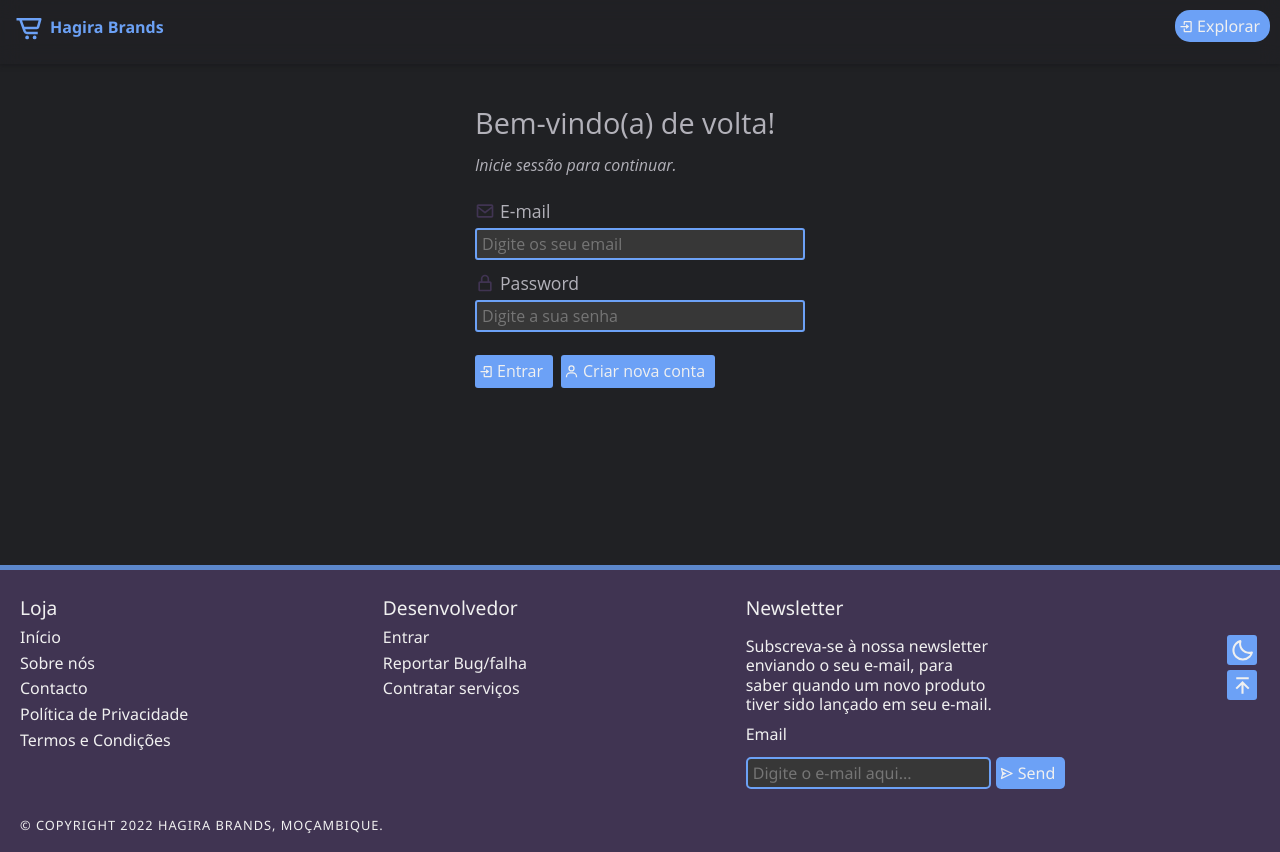
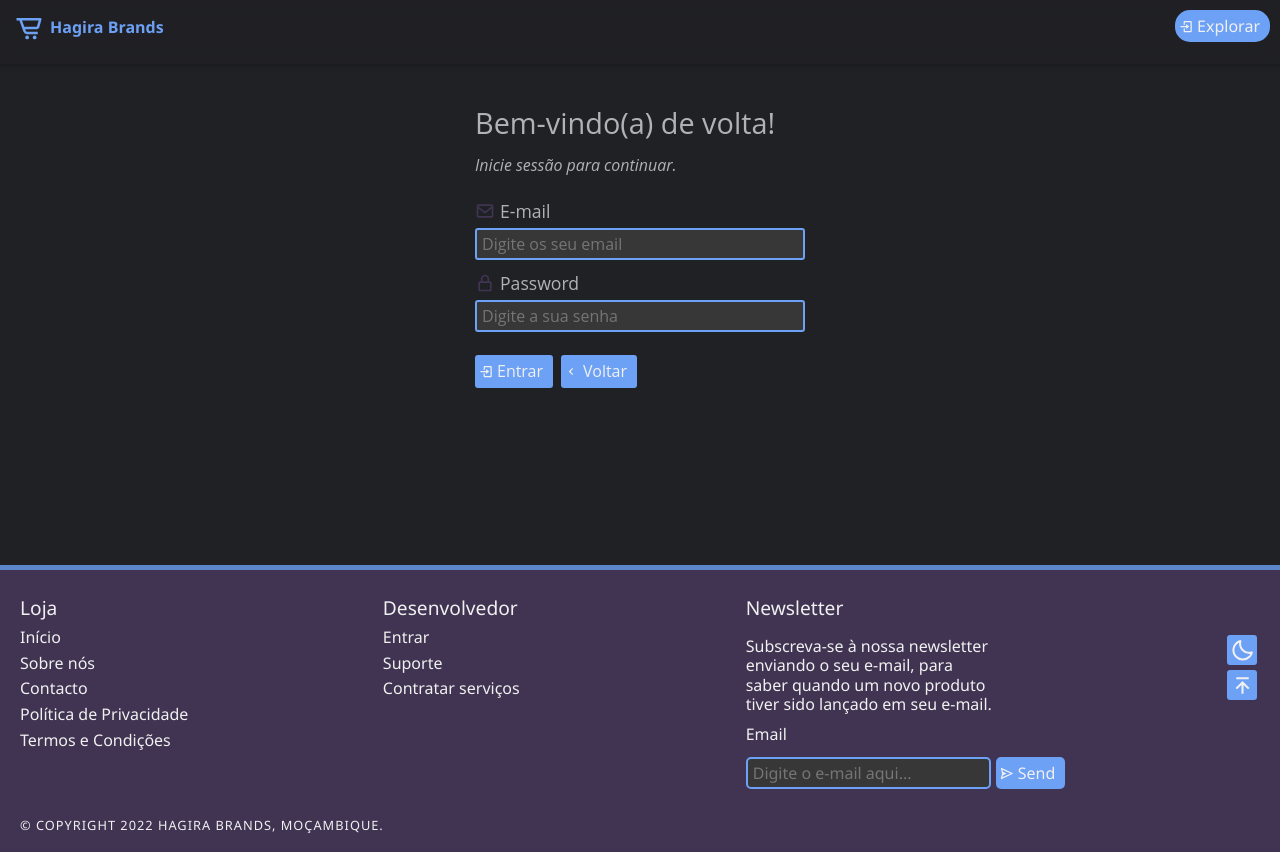
Before and after one commit to KainNhantumbo/Hagira-Brands-Store, a React (Create React App) app: page /login in a window 1280 px wide. Built offline with nearby package versions, Linux system fonts and the light colour scheme.

Commit message:
feat: created Support page.

```diff
--- a/src/App.jsx
+++ b/src/App.jsx
@@ -12,16 +12,13 @@ import DataSentSucess from './pages/DataSentSucess';
 import RestritectedRoute from './components/RestrictedRoute';
 import Admin from './pages/admin/Admin';
 import About from './pages/About';
+import Support from './pages/Support';
 import Button from './components/Button';
 import { ThemeProvider } from 'styled-components';
 import { primary, dark } from './styles/themes';
 import { GlobalStyles } from './styles/Globalstyles';
 import React, { useState, useEffect } from 'react';
-import {
-	BiArrowToTop,
-	BiCheckCircle,
-	BiMoon,
-} from 'react-icons/bi';
+import { BiArrowToTop, BiCheckCircle, BiMoon } from 'react-icons/bi';
 import { AppContainer } from './styles/app';
 
 export const Context = React.createContext();
@@ -130,6 +127,7 @@ const App = () => {
 					<Route path='/data-sent' element={<DataSentSucess />} />
 					<Route path='/login' element={<Login />} />
 					<Route path='/about' element={<About />} />
+					<Route path='/support' element={<Support />} />
 					<Route
 						path='/admin'
 						element={
--- a/src/components/Footer.jsx
+++ b/src/components/Footer.jsx
@@ -56,7 +56,7 @@ const Footer = () => {
 						<a href='/login'>Entrar</a>
 					</li>
 					<li>
-						<a href='/report-bug'>Reportar Bug/falha</a>
+						<a href='/support'>Suporte</a>
 					</li>
 					<li>
 						<a href='/request-service'>Contratar serviços</a>
--- a/src/pages/About.jsx
+++ b/src/pages/About.jsx
@@ -29,7 +29,7 @@ const About = () => {
 						acontecer com a graça de Deus.
 					</p>
 
-					<h3>Visão</h3>
+					<h3>Visão e Missão</h3>
 					<p>
 						Pretendo com os meus trabalhos alcançar e satisfazer a demanda do
 						mercado, fazendo produtos de qualidade, com base em matéria-prima
--- a/src/pages/Login.jsx
+++ b/src/pages/Login.jsx
@@ -1,6 +1,12 @@
 import { LoginContainer } from '../styles/login';
 import Button from '../components/Button';
-import { BiLogIn, BiUser, BiEnvelope, BiLockAlt } from 'react-icons/bi';
+import {
+	BiLogIn,
+	BiUser,
+	BiEnvelope,
+	BiLockAlt,
+	BiChevronLeft,
+} from 'react-icons/bi';
 import { useState, useContext } from 'react';
 import { Context } from '../App';
 import { useNavigate } from 'react-router-dom';
@@ -57,7 +63,14 @@ const Login = () => {
 
 				<section className='buttons'>
 					<Button text={'Entrar'} icon={<BiLogIn />} type={'submit'} />
-					<Button text={'Criar nova conta'} icon={<BiUser />} />
+					<Button
+						event={(e) => {
+							e.preventDefault();
+							navigate('/');
+						}}
+						text={'Voltar'}
+						icon={<BiChevronLeft />}
+					/>
 				</section>
 			</form>
 		</LoginContainer>
--- /dev/null
+++ b/src/pages/Support.jsx
@@ -0,0 +1,8 @@
+import { SupportContainer } from "../styles/support";
+import React, { useState } from 'react';
+
+const Support = () => {
+  return <SupportContainer></SupportContainer>;
+}
+
+export default Support;
--- /dev/null
+++ b/src/styles/support.js
@@ -0,0 +1,3 @@
+import styled from "styled-components";
+
+export const SupportContainer = styled.main``
```
